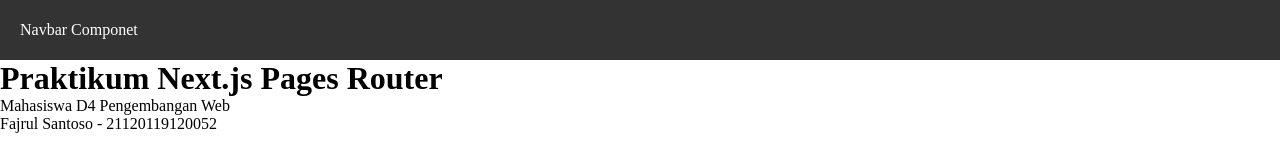
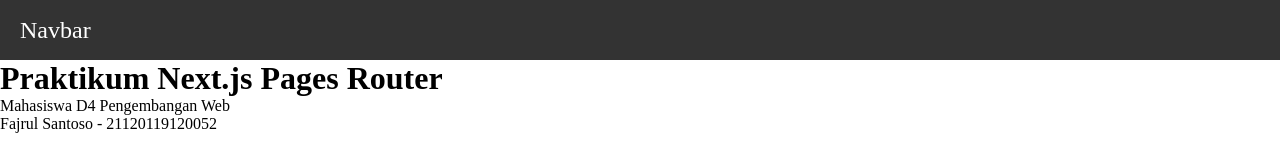
Before and after one commit to fajrulsantoso/Kerangka-Pemrograman-Berbasis-sem6, a Next.js app in the folder jobsheet_3/: page / in a window 1280 px wide. Shown: the top 160 px of the page. Built offline with nearby package versions, Linux system fonts and the light colour scheme.

Commit message:
7. Kombinasi Global CSS + CSS Module Praktikum 5

```diff
--- a/jobsheet_3/src/components/layouts/Navbar/index.tsx
+++ b/jobsheet_3/src/components/layouts/Navbar/index.tsx
@@ -1,12 +1,13 @@
-import style from './Navbar.module.css';
+import styles from './Navbar.module.css';
 
 const Navbar = () => {
-    return (
-        <div className="navbar">
-            <div>Navbar Componet</div>
-            </div>
-
-    );
+  return (
+    <div className={styles.navbar}>
+      <div className="big">
+        Navbar
+      </div>
+    </div>
+  );
 };
 
 export default Navbar;
--- a/jobsheet_3/src/styles/globals.css
+++ b/jobsheet_3/src/styles/globals.css
@@ -15,13 +15,6 @@
   text-decoration: none;
 }
 
-/* Tambahkan bagian ini di bawah */
-.navbar {
-  width: 100%;
-  height: 60px;
-  background-color: #333;
-  color: white;
-  display: flex;
-  align-items: center;
-  padding: 0 20px;
+.big {
+  font-size: 1.5rem;
 }
```
